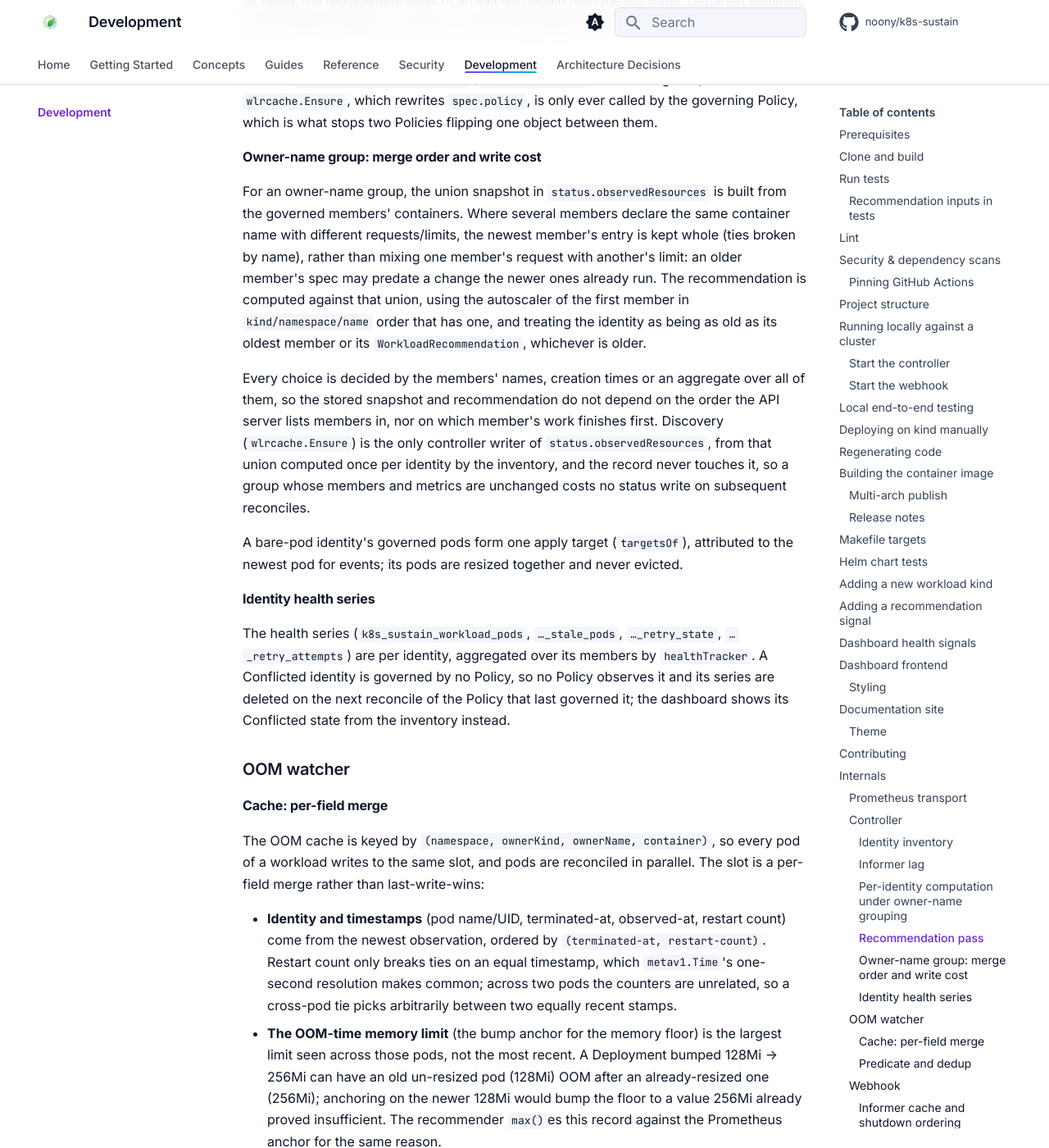
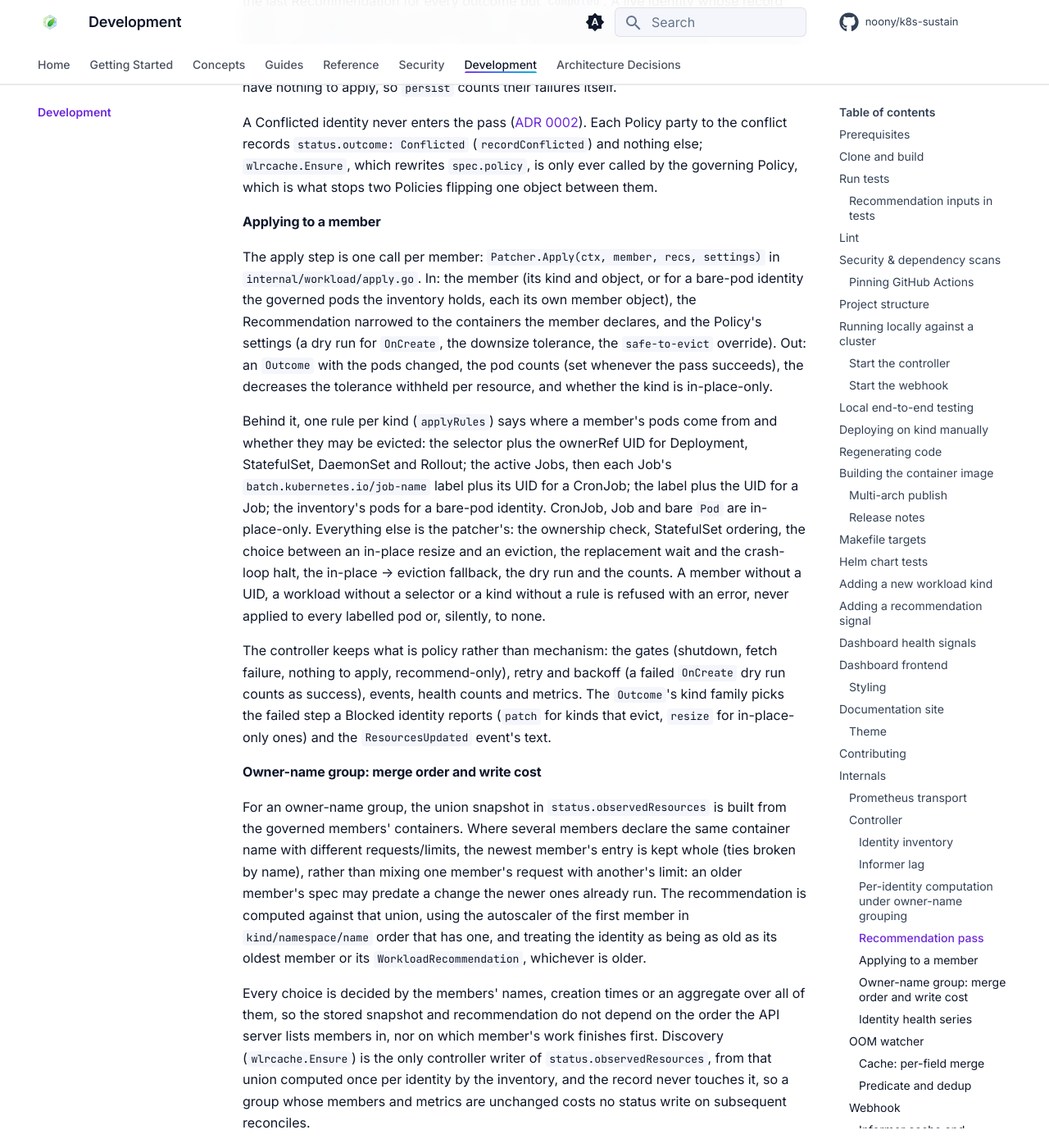
Before and after one commit to noony/k8s-sustain, an MkDocs documentation site: the page built from docs/development.md, in a window 1280 px wide and 1400 px high, scrolled down 16243 px. Shown: the whole window at 82% size. Built offline with MkDocs 1.6.1 and Material for MkDocs 9.7.7, drawn with Linux system fonts in a browser that asks for light colours; comment, search, counter and statistics services are not loaded; the version menu is left out; some of the changed text lies outside the part shown.

Commit message:
docs: describe applying to a member and fix stale bare-pod membership lines

```diff
--- a/docs/development.md
+++ b/docs/development.md
@@ -129,7 +129,7 @@ k8s-sustain/
 │   ├── version/           # Build version
 │   ├── webhook/           # Admission webhook HTTP handler
 │   ├── wlrcache/          # WorkloadRecommendation lifecycle: every write (Request, Ensure, Record) and verdict (Read, Expired)
-│   └── workload/          # Pod recycler, template/owner-ref helpers
+│   └── workload/          # Applying a Recommendation to a member's pods (one rule per kind), template/owner-ref helpers
 ├── charts/
 │   ├── k8s-sustain/          # Operator chart
 │   └── k8s-sustain-policies/ # Policy objects chart
@@ -317,10 +317,10 @@ kind (say `Rollout` from Argo) is mostly a matter of registering it there:
 
 1. Add `<Kind> *UpdateMode` to `UpdateTypes` in `api/v1alpha1/policy_types.go`, add the case to `UpdateTypes.ModeForKind`, then run `make generate` and `make manifests`
 2. Add the kind to the `ownerKinds` table in `internal/workload/kindobjects.go` (object and list constructors plus its `GroupResource`) and, if the controller and dashboard should list it, to `workload.SupportedKinds`. This single table drives the inventory's listing (`internal/inventory`, which both the controller and the dashboard read identities from), the dashboard's NotFound errors, and the workload-level annotation reads in the webhook and the OOM watcher. A kind missing here silently loses workload-level opt-in (namespace-level and pod-template-level keep working, since neither depends on this table)
-3. Add the kind's pod template and selector to `workload.PodTemplateOf` in `internal/workload/templates.go`. Return a nil selector for kinds whose pods must never be recycled (see Job and CronJob)
+3. Add the kind's pod template to `workload.PodTemplateOf` in `internal/workload/templates.go`
 4. Add the same kind to `k8s.OwnerChainDisableFor()` in `internal/k8s/client.go`. Every kind in `ownerKinds` must appear here too, or its first Get on the admission hot path stands up a cluster-wide informer over every object of that kind instead of costing one Get. `TestDisableForCoversOwnerAnnotationKinds` (`internal/webhook/optin_test.go`) cross-checks the two lists and fails if one is missing from the other
 5. If the kind is a CRD, register its scheme in `internal/config/config.go` and `internal/dashboard/server.go`
-6. If the kind's pods cannot be evicted (job-like workloads), add an in-place-only branch in `reconcileWorkload` (`internal/controller/workload_reconcile.go`) alongside the Job, CronJob and bare-pod ones; selector-based kinds need nothing more
+6. Give the kind its apply rule in `applyRules` (`internal/workload/apply.go`): where a member's pods come from (`selectedPods` with the kind's selector for a workload whose pods it owns through a selector, a function of its own otherwise) and whether the kind is `inPlaceOnly`, its pods never evicted (job-like workloads, see Job, CronJob and bare `Pod`). `TestApply_EveryKindHasAnApplyRule` fails for a kind of `SupportedKinds` without a rule, and `TestApply_EveryKindUnderEveryMode` (`internal/workload/apply_test.go`) needs a fixture for it
 7. Add RBAC markers (`+kubebuilder:rbac:...`) to the controller and the Helm RBAC rule in `charts/k8s-sustain/templates/rbac.yaml`
 
 ## Adding a recommendation signal
@@ -575,6 +575,14 @@ The batch metrics are counted from the outcomes, not from the fetch's internals.
 
 A Conflicted identity never enters the pass ([ADR 0002](adr/0002-conflicted-identity-freezes-its-recommendation.md)). Each Policy party to the conflict records `status.outcome: Conflicted` (`recordConflicted`) and nothing else; `wlrcache.Ensure`, which rewrites `spec.policy`, is only ever called by the governing Policy, which is what stops two Policies flipping one object between them.
 
+#### Applying to a member
+
+The apply step is one call per member: `Patcher.Apply(ctx, member, recs, settings)` in `internal/workload/apply.go`. In: the member (its kind and object, or for a bare-pod identity the governed pods the inventory holds, each its own member object), the Recommendation narrowed to the containers the member declares, and the Policy's settings (a dry run for `OnCreate`, the downsize tolerance, the `safe-to-evict` override). Out: an `Outcome` with the pods changed, the pod counts (set whenever the pass succeeds), the decreases the tolerance withheld per resource, and whether the kind is in-place-only.
+
+Behind it, one rule per kind (`applyRules`) says where a member's pods come from and whether they may be evicted: the selector plus the ownerRef UID for Deployment, StatefulSet, DaemonSet and Rollout; the active Jobs, then each Job's `batch.kubernetes.io/job-name` label plus its UID for a CronJob; the label plus the UID for a Job; the inventory's pods for a bare-pod identity. CronJob, Job and bare `Pod` are in-place-only. Everything else is the patcher's: the ownership check, StatefulSet ordering, the choice between an in-place resize and an eviction, the replacement wait and the crash-loop halt, the in-place → eviction fallback, the dry run and the counts. A member without a UID, a workload without a selector or a kind without a rule is refused with an error, never applied to every labelled pod or, silently, to none.
+
+The controller keeps what is policy rather than mechanism: the gates (shutdown, fetch failure, nothing to apply, recommend-only), retry and backoff (a failed `OnCreate` dry run counts as success), events, health counts and metrics. The `Outcome`'s kind family picks the failed step a Blocked identity reports (`patch` for kinds that evict, `resize` for in-place-only ones) and the `ResourcesUpdated` event's text.
+
 #### Owner-name group: merge order and write cost
 
 For an owner-name group, the union snapshot in `status.observedResources` is built from the governed members' containers. Where several members declare the same container name with different requests/limits, the newest member's entry is kept whole (ties broken by name), rather than mixing one member's request with another's limit: an older member's spec may predate a change the newer ones already run. The recommendation is computed against that union, using the autoscaler of the first member in `kind/namespace/name` order that has one, and treating the identity as being as old as its oldest member or its `WorkloadRecommendation`, whichever is older.
```
Also changed, not shown: docs/concepts/in-place-updates.md (+2 -2 lines).
